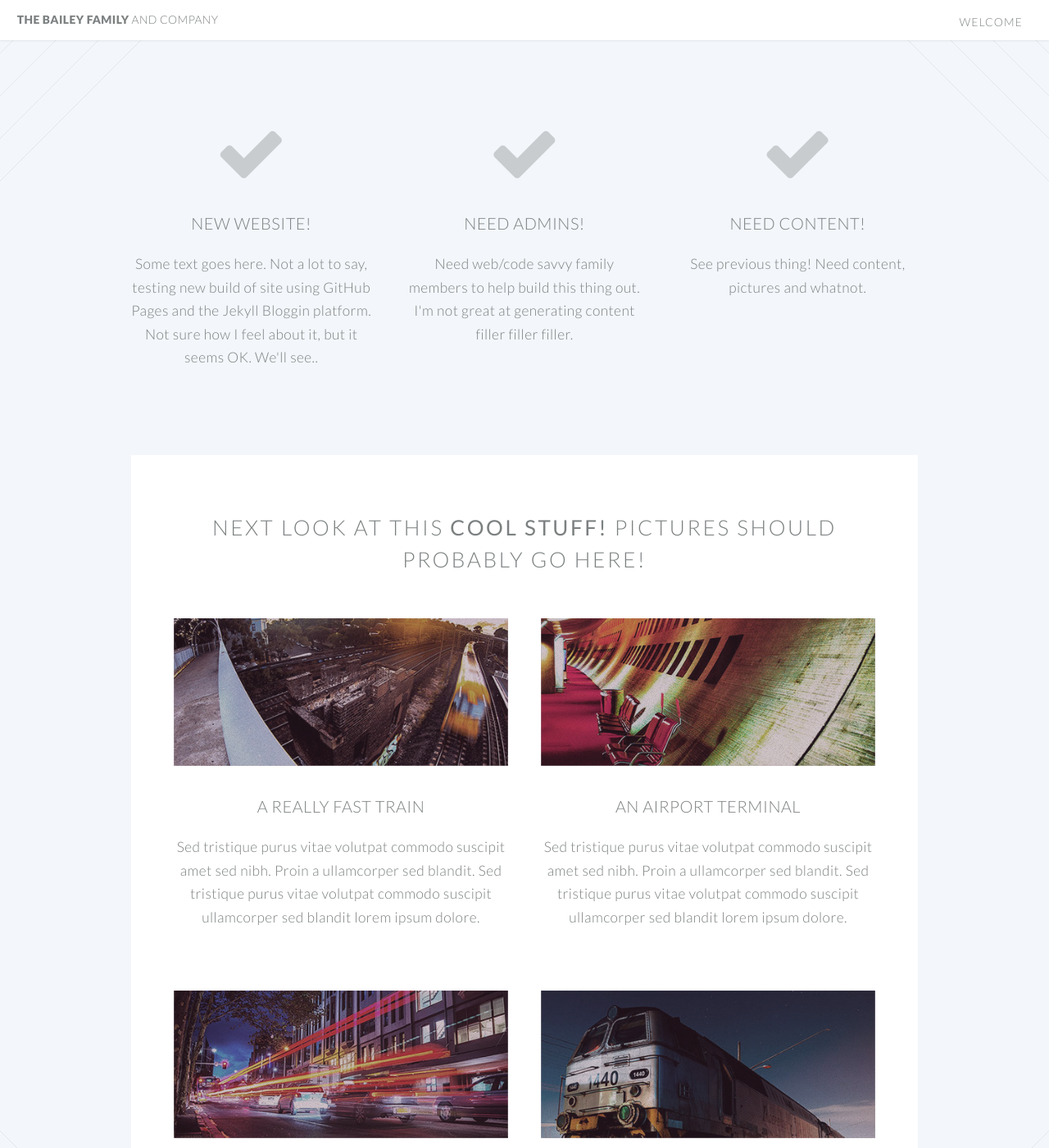
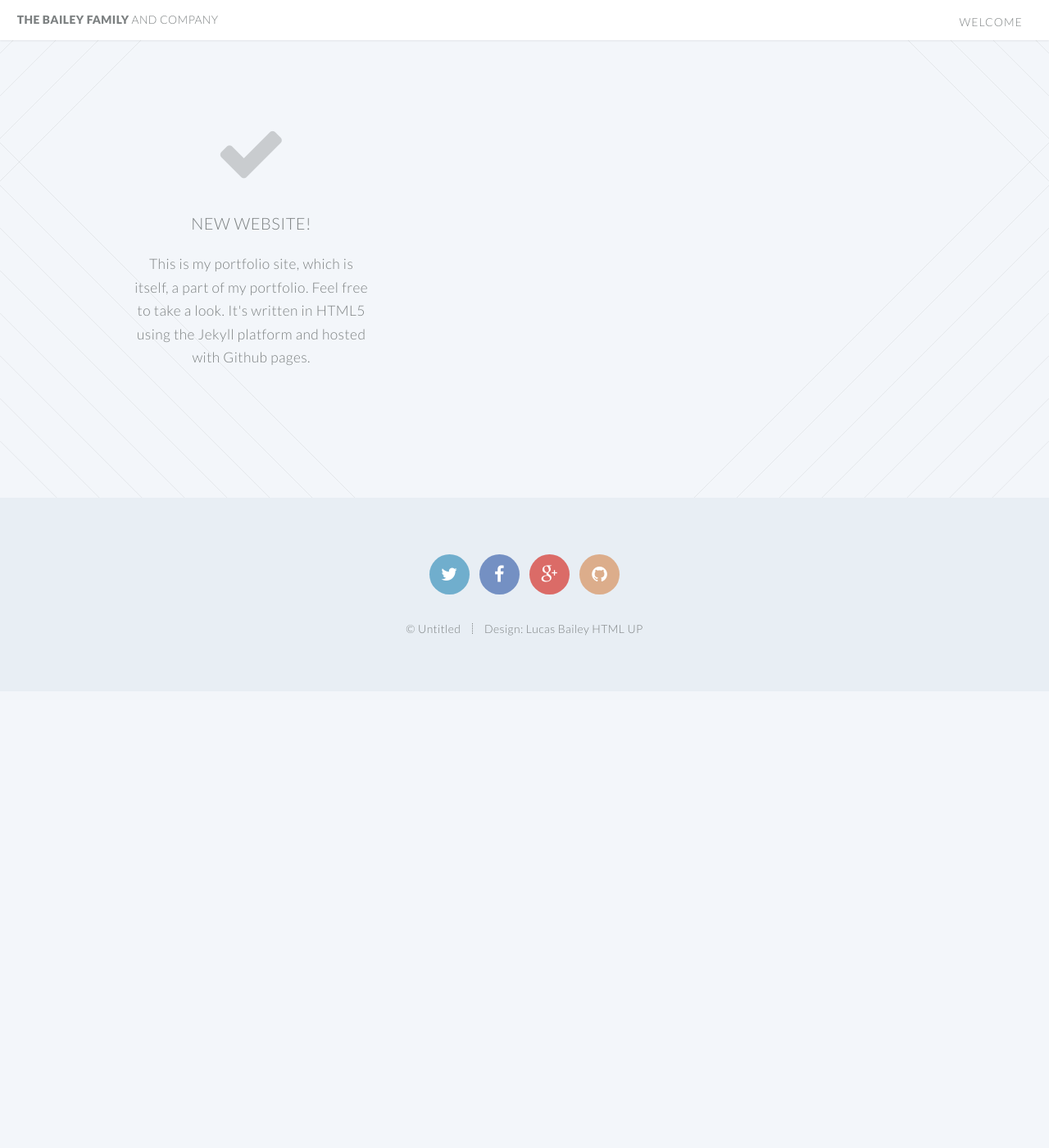
Before and after one commit to lbaile200/lbaile200.github.io, a Jekyll site: the page built from index.html, in a window 1280 px wide and 1400 px high, scrolled down 730 px. Shown: the whole window at 82% size. Built offline with Jekyll 4.4.1, drawn with Linux system fonts in a browser that asks for light colours; after the commit the page ends 1573 px from its top, so only the background shows below that; some of the changed text lies outside the part shown.

Commit message:
changes to personal portfolio instead of family site

```diff
--- a/_config.yml
+++ b/_config.yml
@@ -1,5 +1,5 @@
 # Site settings
-title: Bailey Family Site
+title: My Portfolio
 email: lbaile200@gmail.com
 description: > # this means to ignore newlines until "baseurl:"
   Write an awesome description for your new site here. You can edit this
--- a/index.html
+++ b/index.html
@@ -6,9 +6,9 @@
 
 				<header class="special container">
 					<h2>
-					Welcome to the Bailey Family website!
+					Welcome to my portfolio!
 					<br />
-					The official blog for the Bailey family.</h2>
+					Stay awhile and listen.</h2>
 					<br />
 					</h2>
 				</header>
@@ -25,13 +25,14 @@
 									<header>
 										<h3>New Website!</h3>
 									</header>
-									<p>Some text goes here.  Not a lot to say, testing
-new build of site using GitHub Pages and the Jekyll Bloggin platform.  Not sure how I feel about it, but it seems OK.  We'll
-see..</p>
+									<p>This is my portfolio site, which is itself, a part of my portfolio.
+									Feel free to take a look.  It's written in HTML5 using the Jekyll
+								  platform and hosted with Github pages.</p>
 								</section>
 
 							</div>
-							<div class="4u">
+							<!--
+						<div class="4u">
 
 								<section>
 									<span class="icon featured fa-check"></span>
@@ -59,6 +60,7 @@
 					</section>
 
 				<!-- Three -->
+				<!--
 					<section class="wrapper style3 container special">
 
 						<header class="major">
@@ -111,7 +113,7 @@
 									</header>
 									<p>Sed tristique purus vitae volutpat commodo suscipit amet sed nibh. Proin a ullamcorper sed blandit. Sed tristique purus vitae volutpat commodo suscipit ullamcorper sed blandit lorem ipsum dolore.</p>
 								</section>
-
+-->
 							</div>
 						</div>
 
```
Also changed, not shown: contact.html (+2 -7 lines).
